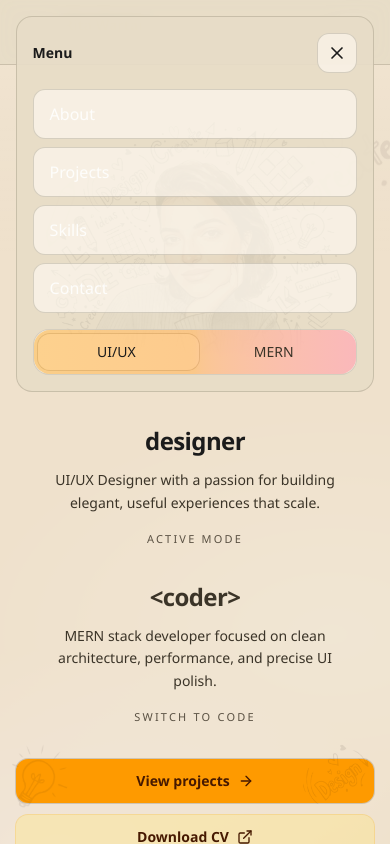
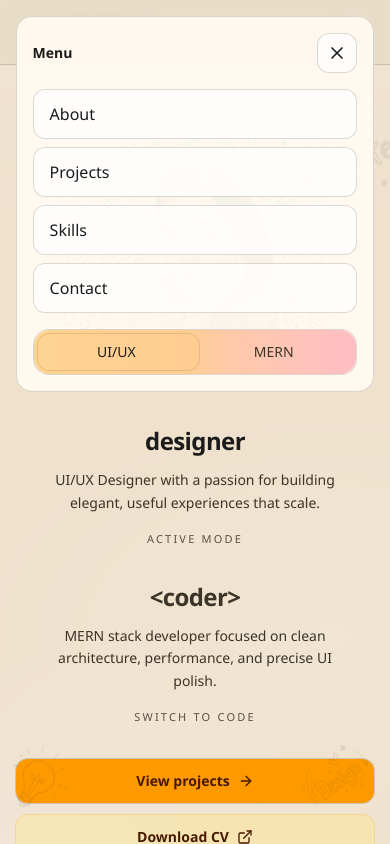
Before and after one commit to Rita-Wartan/RitaPortfolio, a React (Vite) app: page / in a window 390 px wide. Both pictures are taken after a click on the button 354 px from the left and 32 px from the top of the page. Shown: the top 844 px of the page. Built offline with nearby package versions, Linux system fonts and the light colour scheme.

Commit message:
Refine flip transition and mobile overlay layout

```diff
--- a/src/App.css
+++ b/src/App.css
@@ -500,40 +500,55 @@ canvas {
 }
 
 .hero-portrait {
-  --hero-image: url("./assets/123.png");
   position: relative;
   width: min(82vw, 520px);
   aspect-ratio: 1;
   border-radius: 9999px;
   overflow: hidden;
-  background-image: var(--hero-image, linear-gradient(135deg, #ff8a65, #ffd54f));
-  background-size: cover;
-  background-position: center;
   backface-visibility: hidden;
   transform-style: preserve-3d;
 }
 
-.hero-portrait--flip {
-  animation: hero-flip 720ms cubic-bezier(0.22, 1, 0.36, 1);
+.hero-flip-card {
+  position: absolute;
+  inset: 0;
+  border-radius: inherit;
+  perspective: 1400px;
 }
 
-@keyframes hero-flip {
-  0% {
-    transform: rotateY(0deg) scale(1);
-    filter: saturate(1);
-  }
-  48% {
-    transform: rotateY(88deg) scale(0.98);
-    filter: saturate(0.9);
-  }
-  52% {
-    transform: rotateY(-88deg) scale(0.98);
-    filter: saturate(0.9);
-  }
-  100% {
-    transform: rotateY(0deg) scale(1);
-    filter: saturate(1);
-  }
+.hero-flip-card__inner {
+  position: relative;
+  width: 100%;
+  height: 100%;
+  transform-style: preserve-3d;
+  transition: transform 720ms cubic-bezier(0.22, 1, 0.36, 1);
+}
+
+.hero-flip-card--code .hero-flip-card__inner {
+  transform: rotateY(180deg);
+}
+
+.hero-flip-card--reduced .hero-flip-card__inner {
+  transition: none;
+}
+
+.hero-flip-face {
+  position: absolute;
+  inset: 0;
+  overflow: hidden;
+  border-radius: inherit;
+  backface-visibility: hidden;
+}
+
+.hero-flip-face--back {
+  transform: rotateY(180deg);
+}
+
+.hero-flip-image {
+  width: 100%;
+  height: 100%;
+  object-fit: cover;
+  object-position: center;
 }
 
 
@@ -580,10 +595,6 @@ canvas {
   .hero-portrait {
     width: min(60vw, 680px);
   }
-}
-
-.app-shell--coder .hero-portrait {
-  --hero-image: url("./assets/ritacoder.png");
 }
 
 @media (max-width: 1023px) {
@@ -664,11 +675,11 @@ canvas {
 }
 
 @media (prefers-reduced-motion: reduce) {
-  .hero-portrait--flip,
   .sparkle {
     animation: none !important;
   }
 
+  .hero-flip-card__inner,
   .project-card,
   .project-card__btn,
   .project-card__glow {
--- a/src/components/Header.jsx
+++ b/src/components/Header.jsx
@@ -12,6 +12,7 @@ export default function Header({
     setMobileNavOpen,
     onNav,
 }) {
+    const mobileMenuIsDesign = mode === "uiux";
     return (
         <header className="site-header sticky top-0 z-30 border-b border-white/10 bg-[#e8ddc7]/70 backdrop-blur-md">
             <div className="mx-auto flex max-w-6xl items-center justify-between gap-3 px-4 py-3 sm:px-6 lg:px-4">
@@ -62,13 +63,17 @@ export default function Header({
                             animate={{ y: 0, opacity: 1, scale: 1 }}
                             exit={{ y: -10, opacity: 0, scale: 0.98 }}
                             transition={{ duration: 0.25, ease }}
-                            className="mx-auto mt-4 w-[92%] max-w-md rounded-2xl border border-white/10 bg-slate-950 p-4"
+                            className={mobileMenuIsDesign
+                                ? "mx-auto mt-4 w-[92%] max-w-md rounded-2xl border border-[#5a514338] bg-[rgba(255,250,242,0.96)] p-4 text-[#1b1b1b]"
+                                : "mx-auto mt-4 w-[92%] max-w-md rounded-2xl border border-white/10 bg-slate-950 p-4 text-white"}
                         >
                             <div className="flex items-center justify-between">
                                 <div className="text-sm font-semibold">Menu</div>
                                 <button
                                     onClick={() => setMobileNavOpen(false)}
-                                    className="inline-flex h-10 w-10 items-center justify-center rounded-xl border border-white/10 bg-white/5"
+                                    className={mobileMenuIsDesign
+                                        ? "inline-flex h-10 w-10 items-center justify-center rounded-xl border border-[#5a514338] bg-[#ffffffb8] text-[#1b1b1b]"
+                                        : "inline-flex h-10 w-10 items-center justify-center rounded-xl border border-white/10 bg-white/5 text-white"}
                                     aria-label="Close menu"
                                 >
                                     <X className="h-5 w-5" />
@@ -83,7 +88,9 @@ export default function Header({
                                             setMobileNavOpen(false);
                                             onNav(it.id);
                                         }}
-                                        className="w-full rounded-xl border border-white/10 bg-white/5 px-4 py-3 text-left text-white/85"
+                                        className={mobileMenuIsDesign
+                                            ? "w-full rounded-xl border border-[#5a514338] bg-[#ffffffc9] px-4 py-3 text-left text-[#1b1b1b]"
+                                            : "w-full rounded-xl border border-white/10 bg-white/5 px-4 py-3 text-left text-white/85"}
                                     >
                                         {it.label}
                                     </button>
--- a/src/sections/HeroSplit.jsx
+++ b/src/sections/HeroSplit.jsx
@@ -1,4 +1,4 @@
-import React, { useEffect, useRef, useState } from "react";
+import React from "react";
 import { motion, useReducedMotion } from "framer-motion";
 import { ArrowRight, ExternalLink } from "lucide-react";
 import { cn } from "../utils/cn";
@@ -10,22 +10,13 @@ import designerCreate from "../assets/create.png";
 import designerLight from "../assets/light.png";
 import designerPen from "../assets/pen.png";
 import designerDesign from "../assets/design.png";
+import designPortrait from "../assets/123.png";
+import coderPortrait from "../assets/ritacoder.png";
 
 export default function HeroSplit({ mode, setMode, cfg, onPrimary }) {
     const isUiux = mode === "uiux";
     const cvHref = `${import.meta.env.BASE_URL}Rita_Wartan_CV_editable1.pdf`;
     const prefersReducedMotion = useReducedMotion();
-    const previousMode = useRef(mode);
-    const [isFlipping, setIsFlipping] = useState(false);
-
-    useEffect(() => {
-        if (previousMode.current === mode) return;
-        previousMode.current = mode;
-        if (prefersReducedMotion) return;
-        setIsFlipping(true);
-        const timeoutId = window.setTimeout(() => setIsFlipping(false), 720);
-        return () => window.clearTimeout(timeoutId);
-    }, [mode, prefersReducedMotion]);
 
     return (
         <section className="relative mx-auto max-w-6xl overflow-hidden px-4 pt-2 sm:px-6 lg:px-4">
@@ -153,10 +144,24 @@ export default function HeroSplit({ mode, setMode, cfg, onPrimary }) {
                     transition={{ duration: 0.6, ease }}
                     className="hero-portrait-wrap order-1 flex justify-center lg:order-2"
                 >
-                    <div
-                        className={cn("hero-portrait hero-portrait-full", isFlipping && "hero-portrait--flip")}
-                        aria-hidden
-                    />
+                    <div className="hero-portrait hero-portrait-full" aria-hidden>
+                        <div
+                            className={cn(
+                                "hero-flip-card",
+                                mode === "mern" && "hero-flip-card--code",
+                                prefersReducedMotion && "hero-flip-card--reduced"
+                            )}
+                        >
+                            <div className="hero-flip-card__inner">
+                                <div className="hero-flip-face hero-flip-face--front">
+                                    <img src={designPortrait} alt="" className="hero-flip-image" />
+                                </div>
+                                <div className="hero-flip-face hero-flip-face--back">
+                                    <img src={coderPortrait} alt="" className="hero-flip-image" />
+                                </div>
+                            </div>
+                        </div>
+                    </div>
                 </motion.div>
 
                 <motion.button
--- a/src/sections/SplitCard.jsx
+++ b/src/sections/SplitCard.jsx
@@ -1,4 +1,4 @@
-import React, { useEffect, useRef, useState } from "react";
+import React from "react";
 import { motion, useReducedMotion } from "framer-motion";
 import { cn } from "../utils/cn";
 import { ease } from "../data/content";
@@ -10,17 +10,6 @@ import ritaCoder from "../assets/code.png";
 
 export default function SplitCard({ mode, setMode, cfg }) {
     const prefersReducedMotion = useReducedMotion();
-    const previousMode = useRef(mode);
-    const [isFlipping, setIsFlipping] = useState(false);
-
-    useEffect(() => {
-        if (previousMode.current === mode) return;
-        previousMode.current = mode;
-        if (prefersReducedMotion) return;
-        setIsFlipping(true);
-        const timeoutId = window.setTimeout(() => setIsFlipping(false), 720);
-        return () => window.clearTimeout(timeoutId);
-    }, [mode, prefersReducedMotion]);
 
     return (
         <div className="relative overflow-hidden rounded-3xl border border-white/10 bg-white/5">
@@ -63,14 +52,22 @@ export default function SplitCard({ mode, setMode, cfg }) {
                     />
 
                     {/*  Your Image */}
-                    <img
-                        src={mode === "mern" ? ritaCoder : ritaDesigner}
-                        alt={mode === "mern" ? "Code preview" : "Rita portrait"}
+                    <div
                         className={cn(
-                            "absolute inset-0 h-full w-full object-cover object-center",
-                            isFlipping && "hero-portrait--flip"
+                            "hero-flip-card",
+                            mode === "mern" && "hero-flip-card--code",
+                            prefersReducedMotion && "hero-flip-card--reduced"
                         )}
-                    />
+                    >
+                        <div className="hero-flip-card__inner">
+                            <div className="hero-flip-face hero-flip-face--front">
+                                <img src={ritaDesigner} alt="Rita portrait" className="hero-flip-image" />
+                            </div>
+                            <div className="hero-flip-face hero-flip-face--back">
+                                <img src={ritaCoder} alt="Code preview" className="hero-flip-image" />
+                            </div>
+                        </div>
+                    </div>
 
                     <div className="absolute bottom-3 left-3 right-3 flex flex-col gap-2 sm:flex-row sm:items-center sm:justify-between">
                         <span className={cn("rounded-full px-3 py-1 text-xs ring-1", cfg.chip)}>
```
Also changed, not shown: src/components/IntroOverlay.jsx (+6 -6 lines).
